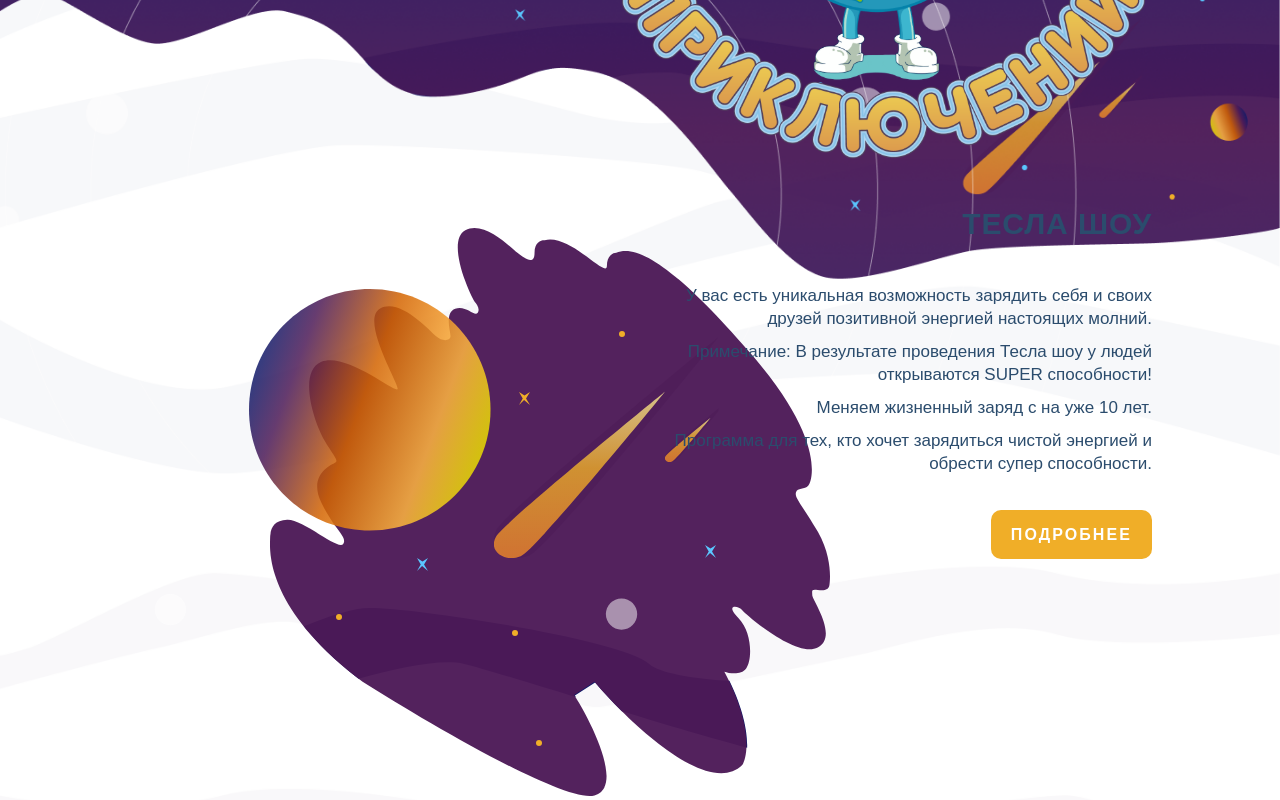
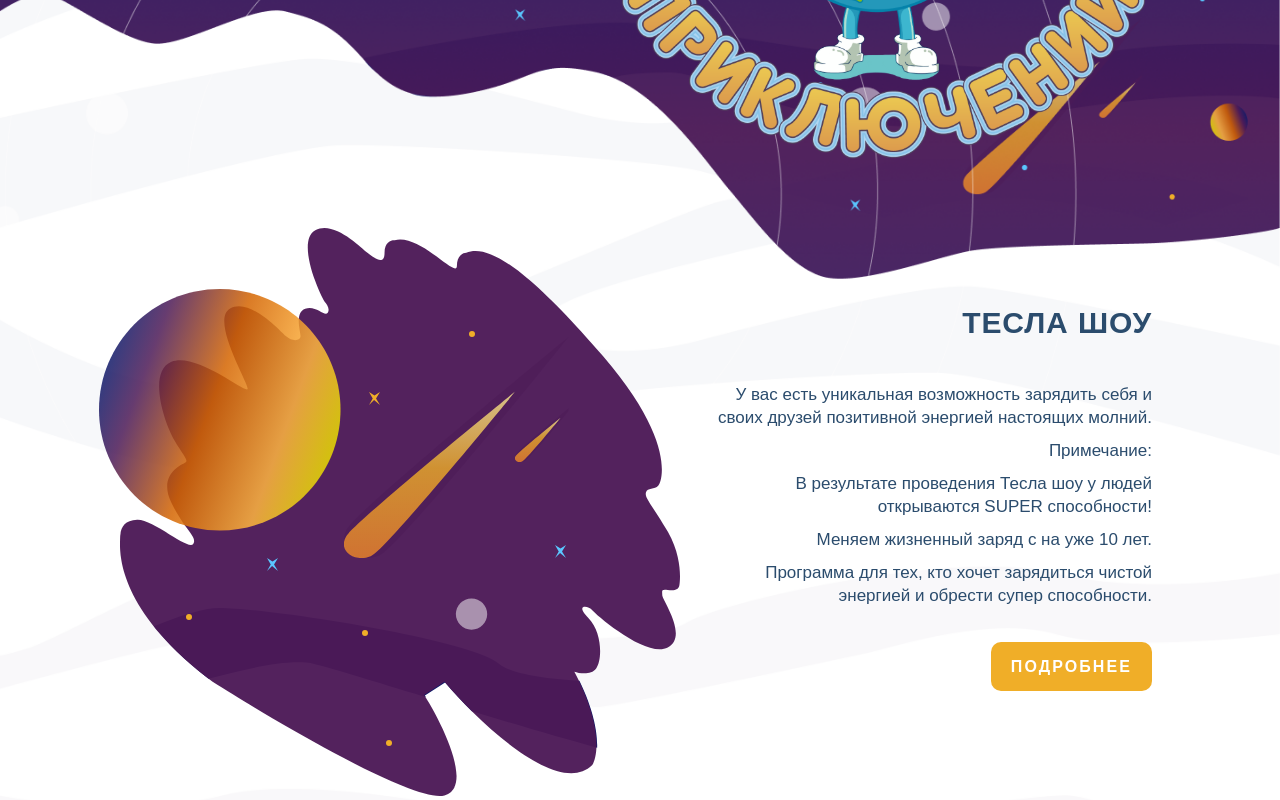
Before and after one commit to Ekidvu/adventure-planet, a Next.js app: page / in a window 1280 px wide. Shown: the part 484-1284 px from the top of the page. Built offline with nearby package versions, Linux system fonts and the light colour scheme.

Commit message:
business_logic

```diff
--- a/src/app/components/mp-text-block/styles.module.css
+++ b/src/app/components/mp-text-block/styles.module.css
@@ -6,7 +6,7 @@
     /* width: 100%; */
     max-width: 1024px;
     margin: 0 auto;
-    /* align-items: center; */
+    align-items: center;
 
 }
 
@@ -59,7 +59,24 @@
 
 .cont_img {
     min-height: 20px;
-    min-width: 50%;
+    min-width: 55%;
+    /* display: flex; */
+    align-items: center;
+    justify-content: center;
+    /* object-fit: contain; */
+}
+
+/* .cont_img img {
+    height: 300px;
+    width: 300px;
+} */
+
+.container .cont_img svg {
+    /* width: 300px;
+    height: 300px; */
+    /* object-fit: contain; */
+    /* scale: 0.5; */
+    translate: -150px;
 }
 
 .cont_text h1 {
--- a/src/app/globals.css
+++ b/src/app/globals.css
@@ -105,6 +105,12 @@ a {
   text-decoration: none;
 }
 
+svg {
+  /* width: 100%; */
+  /* width: 100px;
+  height: 100px; */
+}
+
 /* @media (prefers-color-scheme: dark) {
   html {
     color-scheme: dark;
--- a/src/app/page.module.css
+++ b/src/app/page.module.css
@@ -11,14 +11,18 @@
   width: 100%;
 }
 
-.section {
+.hello_section {
   /* width: 1440px; */
-  /* height: 858px; */
+  /*height: 800px /* 858px; */
   /*  100vh */
 }
 
+/* .section {
+  height: 600px;
+} */
+
 .sect_cont {
-  height: 100%;
+  /* height: 100%; */
   /* width: 100%; */
   max-width: 1024px;
   margin: 0 auto;
@@ -27,6 +31,7 @@
   justify-content: space-between;
   /* position: relative; */
 }
+
 
 .hello_disc {
   width: 340px;
--- a/src/app/page.tsx
+++ b/src/app/page.tsx
@@ -15,7 +15,7 @@ export default function Home() {
 
   return (
     <main className={s.main}>
-      <section className={cn(s.hello, s.section)}>
+      <section className={cn(s.hello_section)}>
         <div className={cn(s.hello_container, s.sect_cont)}>
           <div className={s.hello_disc}>
             <h1 className={s.heading_text}>Наша планета
@@ -30,12 +30,12 @@ export default function Home() {
           </div>
         </div>
       </section>
-      <section className={cn(s.section)}>
+      <section className={cn(s.section, s.sect_cont)}>
         <MainPageTextBlock
           alignLeft={false}
           title="ТЕСЛА ШОУ"
           text={["У вас есть уникальная возможность зарядить себя и своих друзей позитивной энергией настоящих молний.",
-          "Примечание: В результате проведения Тесла шоу у людей открываются SUPER способности!",
+          <span key={1}>Примечание:</span>, "В результате проведения Тесла шоу у людей открываются SUPER способности!",
           "Меняем жизненный заряд с       на        уже 10 лет.",
           "Программа для тех, кто хочет зарядиться чистой энергией и обрести супер способности."]}
           icon={'../img/(main page) pic 1st Tesla Show.svg'}
```
Also changed, not shown: src/app/components/mp-text-block/text-block.tsx (+7 -2 lines).
